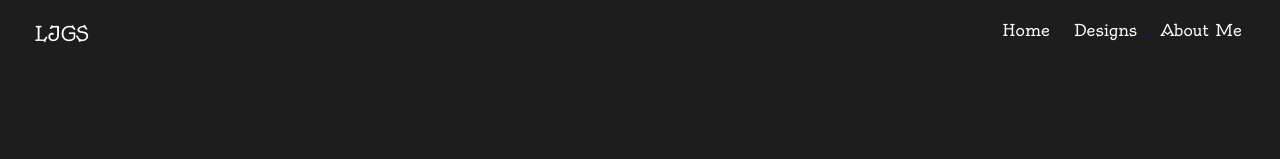
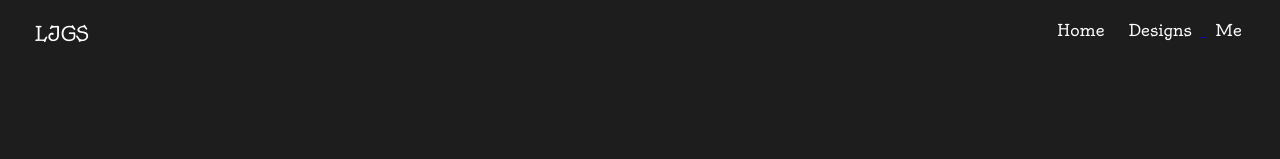
Before and after one commit to LuisJGS/My-Design-Portfolio, a plain HTML site: page index.html in a window 1280 px wide. Shown: the top 159 px of the page. Drawn offline with Linux system fonts and the light colour scheme.

Commit message:
Update index.html

```diff
--- a/index.html
+++ b/index.html
@@ -17,7 +17,7 @@
                     <button class="btn">Designs</button>
                 </a>
                 <a href="aboutMe.html">
-                    <button class="btn">About Me</button>
+                    <button class="btn">Me</button>
                 </a>
             </div>
         </div>
```
